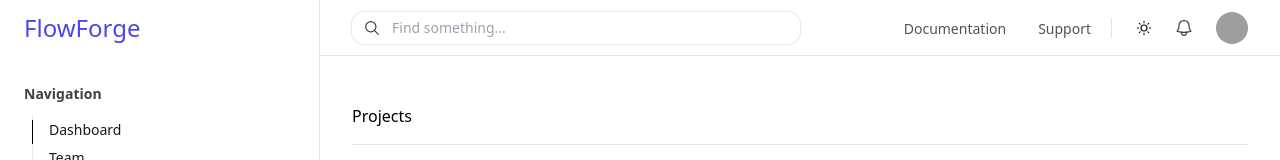
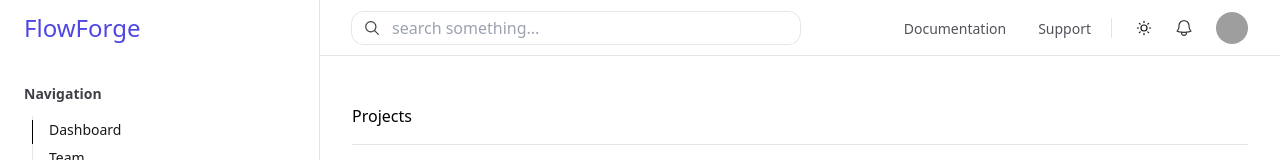
Before and after one commit to aivaras-bankauskas/vuetasks, a Vue app: page / in a window 1280 px wide. Shown: the top 160 px of the page. Built offline with nearby package versions, Linux system fonts and the light colour scheme; grey boxes are pictures that could not be loaded.

Commit message:
MainLayout.vue: improve search bar visibility in mobile

```diff
--- a/src/views/layouts/MainLayout.vue
+++ b/src/views/layouts/MainLayout.vue
@@ -4,6 +4,7 @@
     const SidebarMenu = defineAsyncComponent(() => import('@/views/layouts/SidebarMenu.vue'));
 
     const isMenuOpen = ref(false);
+    const isSearchbarShown = ref(false);
 
     onBeforeUnmount(() => {
         window.removeEventListener('resize', checkScreenSize);
@@ -35,6 +36,14 @@
         }
     };
 
+    const showSearchbar = (): void => {
+        isSearchbarShown.value = true;
+    };
+
+    const hideSearchbar = (): void => {
+        isSearchbarShown.value = false;
+    };
+
     const toggleTheme = (): void => {
         if (document.documentElement.classList.contains('dark')) {
             document.documentElement.classList.remove('dark');
@@ -50,20 +59,12 @@
     <header class="contents lg:pointer-events-none lg:fixed lg:inset-0 lg:z-40 lg:flex">
         <div class="contents lg:pointer-events-auto lg:block lg:w-72 lg:overflow-y-auto lg:border-r lg:border-gray-light lg:px-6 lg:pb-8 lg:pt-3 lg:dark:border-white/10 xl:w-80">
             <div class="hidden lg:flex">
-                <a aria-label="Home" href="/">
+                <RouterLink aria-label="Home" to="/">
                     <span class="text-primary dark:text-white text-2xl">FlowForge</span>
-                </a>
+                </RouterLink>
             </div>
             <div class="fixed inset-x-0 top-0 z-50 flex h-14 items-center justify-between gap-4 px-4 border-b border-gray-light dark:border-gray-dark transition sm:px-6 lg:left-72 lg:z-30 lg:px-8 xl:left-80 backdrop-blur-sm dark:backdrop-blur bg-white/[var(--bg-opacity-light)] dark:bg-zinc-800/[var(--bg-opacity-dark)]">
                 <div class="absolute inset-x-0 top-full h-px transition bg-zinc-900/7.5 dark:bg-white/7.5"></div>
-                <div class="hidden lg:block lg:max-w-md lg:flex-auto">
-                    <div class="relative">
-                        <svg viewBox="0 0 20 20" fill="none" aria-hidden="true" class="absolute text-gray-dark dark:text-gray-light left-2 top-1/2 h-6 w-6 stroke-current transform -translate-y-1/2">
-                            <path stroke-linecap="round" stroke-linejoin="round" d="M12.01 12a4.25 4.25 0 1 0-6.02-6 4.25 4.25 0 0 0 6.02 6Zm0 0 3.24 3.25"></path>
-                        </svg>
-                        <input type="search" class="h-8 w-full rounded-xl bg-white pl-10 pr-3 text-sm text-zinc-500 ring-1 ring-zinc-900/10 transition focus:outline-none focus:ring-1 focus:ring-gray-light dark:bg-white/5 dark:text-zinc-400 dark:ring-inset dark:ring-white/10 lg:flex" placeholder="Find something...">
-                    </div>
-                </div>
                 <div class="flex items-center gap-5 lg:hidden">
                     <button type="button" class="flex h-6 w-6 items-center justify-center rounded-md transition hover:bg-zinc-900/5 dark:hover:bg-white/5" aria-label="Toggle navigation" @click="toggleMenu">
                         <svg v-if="!isMenuOpen" xmlns="http://www.w3.org/2000/svg" fill="none" viewBox="0 0 24 24" stroke-width="1.5" stroke="currentColor" class="w-5 h-5 stroke-zinc-900 dark:stroke-white">
@@ -73,21 +74,34 @@
                             <path stroke-linecap="round" stroke-linejoin="round" d="M6 18L18 6M6 6l12 12" />
                         </svg>
                     </button>
-                    <a aria-label="Home" href="/">
+                    <RouterLink :class="{ 'hidden': isSearchbarShown }" class="sm:block" aria-label="Home" to="/">
                         <span class="text-primary dark:text-white text-xl">FlowForge</span>
-                    </a>
+                    </RouterLink>
+                </div>
+                <div :class="{ 'hidden': !isSearchbarShown }" class="max-w-md flex-auto sm:block">
+                    <div class="relative">
+                        <svg viewBox="0 0 20 20" fill="none" aria-hidden="true" class="absolute text-gray-dark dark:text-gray-light left-2 top-1/2 h-6 w-6 stroke-current transform -translate-y-1/2">
+                            <path stroke-linecap="round" stroke-linejoin="round" d="M12.01 12a4.25 4.25 0 1 0-6.02-6 4.25 4.25 0 0 0 6.02 6Zm0 0 3.24 3.25"></path>
+                        </svg>
+                        <input type="search" class="h-8 w-full rounded-xl bg-white pl-10 py-3 pr-3 text-zinc-500 dark:text-gray-light dark:placeholder-zinc-600 ring-1 ring-zinc-900/10 transition focus:outline-none focus:ring-1 focus:ring-gray-light dark:bg-white/5 dark:ring-inset dark:ring-white/10 lg:flex" placeholder="search something...">
+                    </div>
                 </div>
                 <div class="flex items-center gap-5">
                     <nav class="hidden lg:block">
                         <ul role="list" class="flex items-center gap-8">
-                            <li><a class="text-sm leading-5 text-zinc-600 transition hover:text-zinc-900 dark:text-zinc-400 dark:hover:text-white" href="#">Documentation</a></li>
-                            <li><a class="text-sm leading-5 text-zinc-600 transition hover:text-zinc-900 dark:text-zinc-400 dark:hover:text-white" href="#">Support</a></li>
+                            <li><RouterLink class="text-sm leading-5 text-zinc-600 transition hover:text-zinc-900 dark:text-zinc-400 dark:hover:text-white" to="/documentation">Documentation</RouterLink></li>
+                            <li><RouterLink class="text-sm leading-5 text-zinc-600 transition hover:text-zinc-900 dark:text-zinc-400 dark:hover:text-white" to="/support">Support</RouterLink></li>
                         </ul>
                     </nav>
                     <div class="hidden lg:block md:h-5 md:w-px md:bg-gray-light md:dark:bg-gray-dark"></div>
                     <div class="flex gap-4">
-                        <div class="contents lg:hidden">
-                            <button type="button" class="flex h-6 w-6 items-center justify-center rounded-md transition hover:bg-zinc-900/5 ui-not-focus-visible:outline-none dark:hover:bg-white/5 lg:hidden" aria-label="Find something...">
+                        <div class="contents sm:hidden">
+                            <button v-if="isSearchbarShown" type="button" class="flex h-6 w-6 items-center justify-center rounded-md transition hover:bg-zinc-900/5 ui-not-focus-visible:outline-none dark:hover:bg-white/5 lg:hidden" aria-label="Hide Searchbar" @click="hideSearchbar">
+                                <svg xmlns="http://www.w3.org/2000/svg" fill="none" viewBox="0 0 24 24" stroke-width="1.5" stroke="currentColor" class="h-5 w-5 stroke-zinc-900 dark:stroke-white">
+                                    <path stroke-linecap="round" stroke-linejoin="round" d="M6 18L18 6M6 6l12 12" />
+                                </svg>
+                            </button>
+                            <button v-else type="button" class="flex h-6 w-6 items-center justify-center rounded-md transition hover:bg-zinc-900/5 ui-not-focus-visible:outline-none dark:hover:bg-white/5 lg:hidden" aria-label="Show Searchbar" @click="showSearchbar">
                                 <svg viewBox="0 0 20 20" fill="none" aria-hidden="true" class="h-6 w-6 stroke-zinc-900 dark:stroke-white">
                                     <path stroke-linecap="round" stroke-linejoin="round" d="M12.01 12a4.25 4.25 0 1 0-6.02-6 4.25 4.25 0 0 0 6.02 6Zm0 0 3.24 3.25"></path>
                                 </svg>
@@ -102,13 +116,13 @@
                                 <path d="M15.224 11.724a5.5 5.5 0 0 1-6.949-6.949 5.5 5.5 0 1 0 6.949 6.949Z"></path>
                             </svg>
                         </button>
-                        <button type="button" class="flex h-6 w-6 items-center justify-center rounded-md transition hover:bg-zinc-900/5 dark:hover:bg-white/5" aria-label="Notifications">
+                        <button type="button" :class="{ 'hidden': isSearchbarShown }" class="sm:flex h-6 w-6 items-center justify-center rounded-md transition hover:bg-zinc-900/5 dark:hover:bg-white/5" aria-label="Notifications">
                             <svg xmlns="http://www.w3.org/2000/svg" fill="none" viewBox="0 0 24 24" stroke-width="1.5" stroke="currentColor" class="w-5 h-5 text-gray-dark dark:text-gray-light">
                                 <path stroke-linecap="round" stroke-linejoin="round" d="M14.857 17.082a23.848 23.848 0 005.454-1.31A8.967 8.967 0 0118 9.75v-.7V9A6 6 0 006 9v.75a8.967 8.967 0 01-2.312 6.022c1.733.64 3.56 1.085 5.455 1.31m5.714 0a24.255 24.255 0 01-5.714 0m5.714 0a3 3 0 11-5.714 0" />
                             </svg>
                         </button>
                     </div>
-                    <div class="hidden xxs:flex h-8 w-8 hover:ring-4 hover:ring-zinc-900/5 dark:hover:ring-white/5 rounded-full cursor-pointer">
+                    <div :class="{ 'hidden xxs:hidden sm:flex': isSearchbarShown }" class="hidden xxs:flex h-8 w-8 hover:ring-4 hover:ring-zinc-900/5 dark:hover:ring-white/5 rounded-full cursor-pointer">
                         <img class="h-8 w-8 rounded-full bg-gray-50" src="https://images.unsplash.com/photo-1472099645785-5658abf4ff4e?ixlib=rb-1.2.1&amp;auto=format&amp;fit=facearea&amp;facepad=2&amp;w=256&amp;h=256&amp;q=80" alt="fullName">
                     </div>
                 </div>
```
